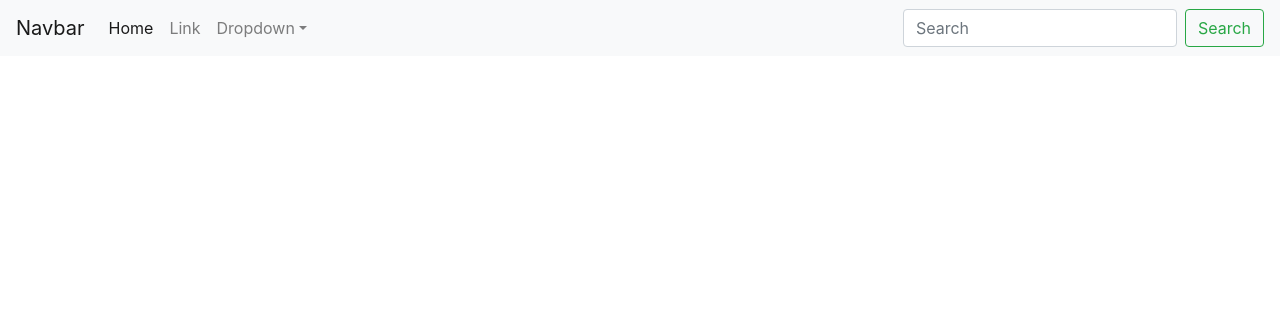
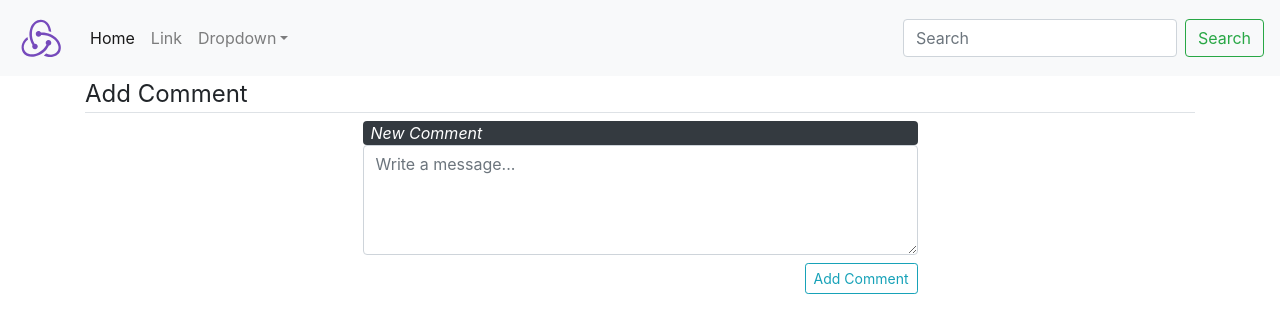
Before and after one commit to andreony/readable-react-redux, a React (Create React App) app: page /1/1/add-comment in a window 1280 px wide. Shown: the top 332 px of the page. Built offline with nearby package versions, Linux system fonts and the light colour scheme; no server answers.

Commit message:
Added new comment feature

```diff
--- a/src/App.js
+++ b/src/App.js
@@ -12,6 +12,7 @@ import { useDispatch } from 'react-redux';
 import { authenticateUser } from './features/auth/authedUserSlice';
 import { anonymousUser } from './features/auth/anonymousUser';
 import { fetchPosts } from './features/posts/postsSlice';
+import NewComment from './features/comments/NewComment';
 
 function App() {
   const dispatch = useDispatch()
@@ -24,11 +25,12 @@ function App() {
   return (
     <Router>
       <Navbar />
-      <div className="App">
+      <div className="container-fluid">
         <Switch>
           <Route path="/" exact component={Dashboard}/>
           <Route path="/:category" exact component={PostsList}/>
           <Route path="/:category/:post_id" exact component={PostView}/>
+          <Route path="/:category/:post_id/add-comment" exact component={NewComment}/>
         </Switch>
       </div>
     </Router>
--- a/src/app/components/Nav.js
+++ b/src/app/components/Nav.js
@@ -1,9 +1,15 @@
 import React from 'react'
+import logo from '../../logo.svg'
+import { NavLink } from 'react-router-dom'
 
 export default function Navbar() {
 	return (
 		<nav className="navbar navbar-expand-lg navbar-light bg-light">
-			<a className="navbar-brand" href="#">Navbar</a>
+			<NavLink
+				to='/'
+				className="navbar-brand" href="#">
+				<img src={logo} height="50px" width="50px" alt="Redux"/>
+			</NavLink>
 			<button className="navbar-toggler" type="button" data-toggle="collapse" data-target="#navbarSupportedContent" aria-controls="navbarSupportedContent" aria-expanded="false" aria-label="Toggle navigation">
 				<span className="navbar-toggler-icon"></span>
 			</button>
--- /dev/null
+++ b/src/features/comments/NewComment.js
@@ -0,0 +1,44 @@
+import React, { useState } from 'react'
+import { selectAuthedUser } from '../auth/authedUserSlice'
+import { useDispatch, useSelector, connect } from 'react-redux'
+import { asyncAddComment } from './commentsSlice'
+import { formatComment } from './commentsAPI'
+
+const NewComment = (props) => {
+	const { post_id } = props.match.params
+	const { dispatch } = props
+	const authedUser = useSelector(selectAuthedUser)
+	const author = authedUser
+		? authedUser.name
+		: 'anon'
+	const [commentBody, setCommentBody] = useState('')
+
+	const handleSubmit = (e) => {
+		e.preventDefault()
+		if(!commentBody.trim()){
+			return false
+		}
+		dispatch(asyncAddComment(formatComment(commentBody, author, post_id)))
+		props.history.goBack()
+	}
+	const handleChange = (e) => setCommentBody(e.target.value)
+
+	return (
+		<div className="container">
+				<legend className="text-left border-bottom">Add Comment</legend>
+				<form action=""
+					className="form-group w-50 mx-auto"
+					onSubmit={handleSubmit}
+				>
+				<div className="bg-dark text-white mb-0 px-2 rounded"> <em>	New Comment </em></div>
+				<textarea name="body" id="body" className="form-control" cols="20" rows="4"
+					placeholder="Write a message..."
+					onChange={handleChange}
+				></textarea>
+				<button className="btn btn-sm btn-outline-info float-right my-2" type="submit">Add Comment</button>
+				</form>
+			</div>
+	)
+}
+
+export default connect()(NewComment)
--- a/src/features/comments/commentsAPI.js
+++ b/src/features/comments/commentsAPI.js
@@ -1,4 +1,17 @@
+import { generateUUID } from "../shared";
+
 const API_URL = 'http://127.0.0.1:3001';
+
+export const formatComment = (body, author, parentId) => {
+	return {
+		id: generateUUID(),
+		author,
+		body,
+		parentId,
+		timestamp: Date.now(),
+		voteScore: 0
+	}
+}
 
 export const commentsAPI = {
 	async fetchAll(postId) {
@@ -12,8 +25,12 @@ export const commentsAPI = {
 	async vote({option, id}) {
 		const result = await fetch(`${API_URL}/comments/${id}`, {
 			method: "POST",
-			headers:{'Authorization': '32451'},
-			body: `option=${option}`
+			headers:{
+				'Authorization': '32451',
+				'Accept': 'application/json',
+     		 	'Content-Type': 'application/json'
+			},
+			body: JSON.stringify({option})
 		});
 		return {option, id}
 	},
@@ -23,7 +40,7 @@ export const commentsAPI = {
 			headers: {'Authorization': '234152'},
 			body: `id=${id}&timestamp=${timestamp}&body=${body}&author=${author}&parentId=${parentId}`
 		})
-		return result.json()
+		return {id, timestamp, body, author, parentId}
 	},
 	async removeOne({id}){
 		const result = await fetch(`${API_URL}/comments/${id}`,{
--- a/src/features/comments/commentsSlice.js
+++ b/src/features/comments/commentsSlice.js
@@ -32,7 +32,7 @@ const commentsSlice = createSlice({
 			state.loading = true
 		},
 		[fetchComments.fulfilled]: (state, action) => {
-			commentsAddapter.setAll(state, action.payload)
+			commentsAddapter.upsertMany(state, action.payload)
 			state.loading = false
 		},
 		[voteComment.fulfilled]: (state, action) => {
@@ -64,6 +64,7 @@ export const {
 
 // async action creators
 export const asyncAddComment = (comment) => {
+	console.log('comment from async action creator: ', comment)
 	return dispatch => {
 		commentsAPI.addOne(comment)
 			.then( () => dispatch(addComment(comment)))
--- a/src/features/posts/Post.js
+++ b/src/features/posts/Post.js
@@ -12,7 +12,7 @@ const Post = ({id, title, body, author, category, commentCount, voteScore, dispa
 	<div className="card mb-3">
 		<div className="card-body px-0">
 			<div className="row">
-				<div className="col-sm-1 bg-light-gray">
+				<div className="col-sm-1 bg-light-gray text-center">
 					<button
 						onClick={() => dispatch(votePost({id, option: "upVote"}))}
 						className="btn">
@@ -69,10 +69,11 @@ const Post = ({id, title, body, author, category, commentCount, voteScore, dispa
 					<i className="far fa-comment-alt fa-fw"></i>
 					<span className="px-1">{commentCount}</span>
 					<span className="mr-2">Comments</span>
-					<button className="btn py-0">
+					<Link to={`/category/${id}/add-comment`}
+						className="py-0">
 						<i className="fas fa-plus fa-fw text-info px-1"></i>
 						<span>Add Comments</span>
-					</button>
+					</Link>
 				</div>
 			</div>
 		</div>
--- a/src/features/posts/PostView.js
+++ b/src/features/posts/PostView.js
@@ -21,6 +21,7 @@ const PostView = ({dispatch, post_id, loading}) => {
 						? <div className="text-center App-logo">Loading...</div>
 						: comments
 							.filter( comment => comment.parentId === post_id)
+							.sort( (a,b) => b.timestamp - a.timestamp)
 							.map( (comment) => (
 								<Comment key={comment.id} {...comment}/>
 							))}
--- a/src/features/posts/postsAPI.js
+++ b/src/features/posts/postsAPI.js
@@ -40,8 +40,13 @@ const postsAPI = {
 	async vote(post) {
 		const result = await fetch(`/posts/${post.id}`, {
 			method: "POST",
-			headers:{'Authorization': '32451'},
-			body: `option=${post.option}`
+			headers:{
+				'Authorization': '32451',
+				'Accept': 'application/json',
+				'Content-Type': 'application/json'
+			},
+			body: JSON.stringify({option: post.option})
+
 		});
 		return post
 	}
```
